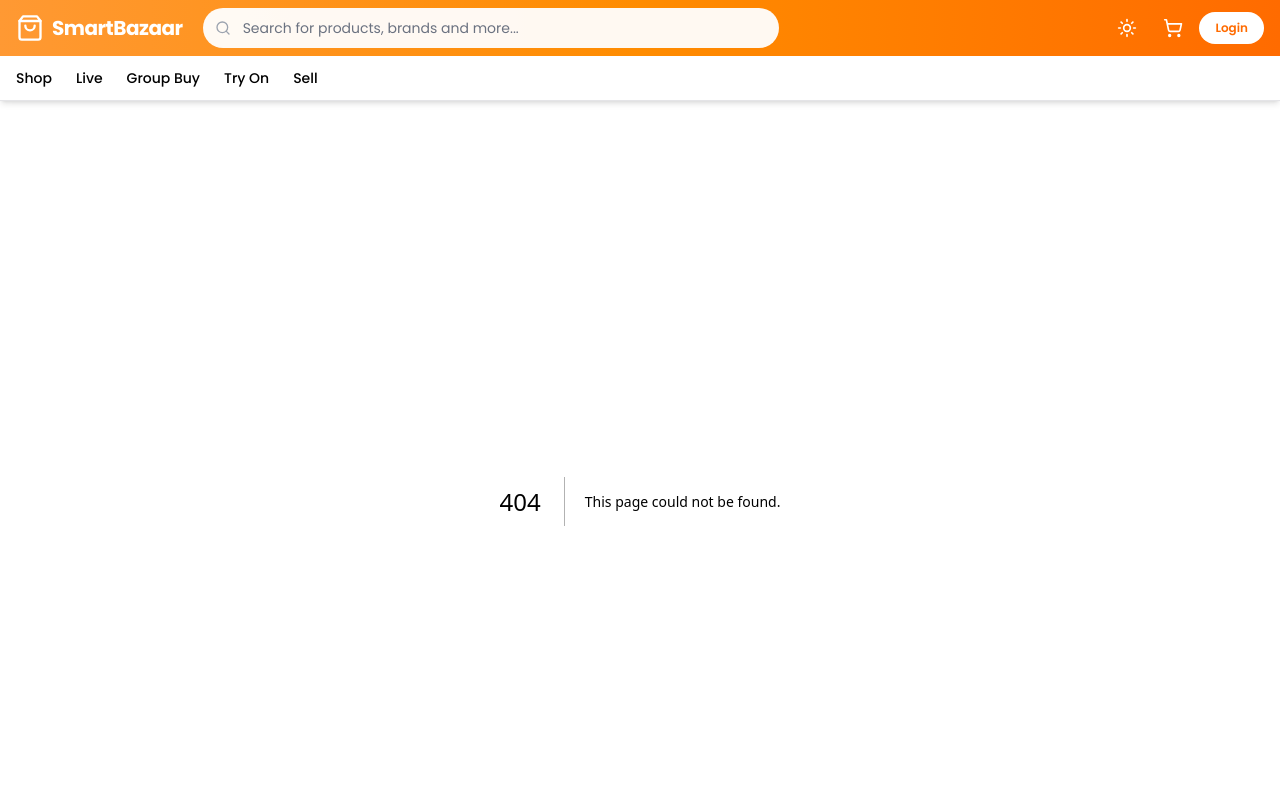
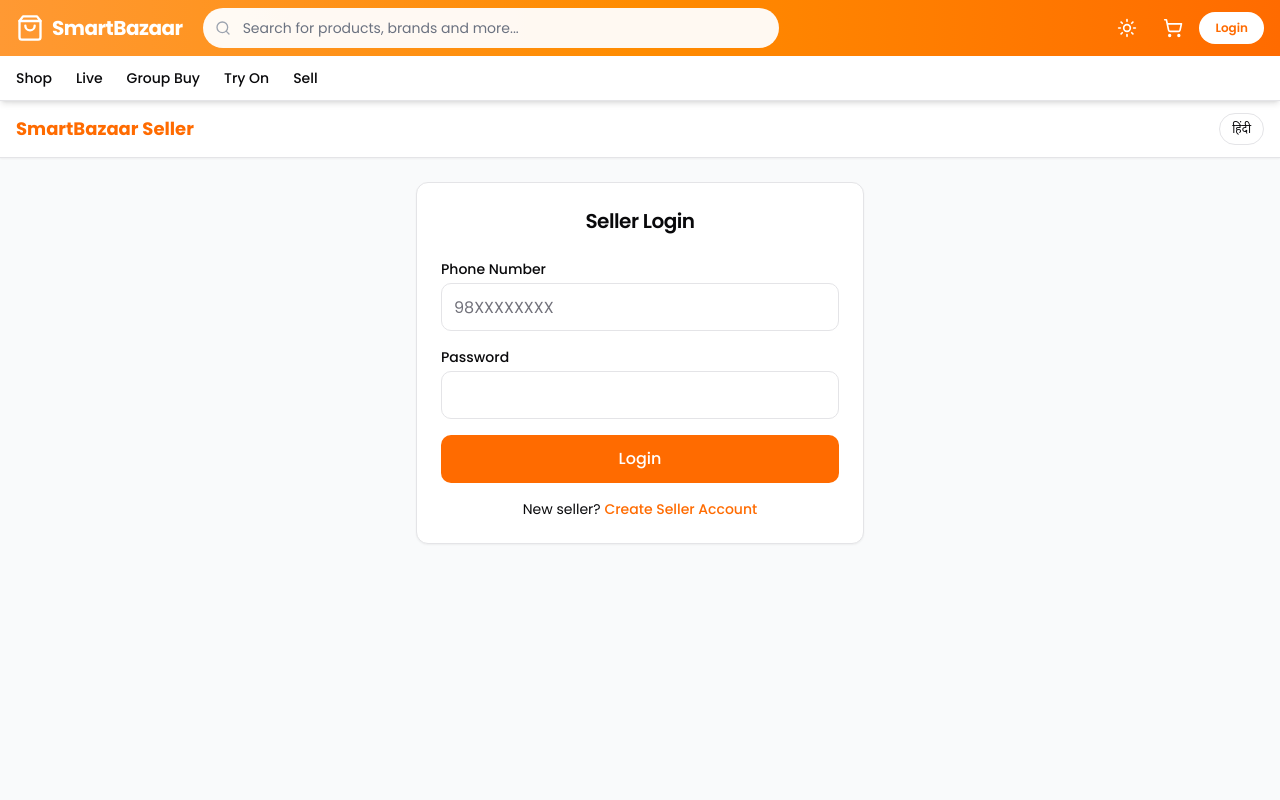
Before and after one commit to noimnotanshul/SmartBazaar, a Next.js app: page /seller/login in a window 1280 px wide. Before the commit this address had no page. Shown: the top 800 px of the page. Built offline with nearby package versions, Linux system fonts and the light colour scheme.

Commit message:
Create page.tsx

```diff
--- /dev/null
+++ b/app/seller/login/page.tsx
@@ -0,0 +1,90 @@
+"use client"
+
+import { useState } from "react"
+import { useRouter } from "next/navigation"
+import { useSellerLang } from "@/lib/seller-language"
+import { Button } from "@/components/ui/button"
+import { Input } from "@/components/ui/input"
+import { Card, CardContent, CardHeader, CardTitle } from "@/components/ui/card"
+import Link from "next/link"
+import { toast } from "sonner"
+
+export default function SellerLoginPage() {
+  const { t } = useSellerLang()
+  const router = useRouter()
+  const [loading, setLoading] = useState(false)
+  const [phone, setPhone] = useState("")
+  const [password, setPassword] = useState("")
+
+  const handleSubmit = async (e: React.FormEvent) => {
+    e.preventDefault()
+    setLoading(true)
+
+    try {
+      const saved = localStorage.getItem("seller_data")
+      if (!saved) {
+        toast.error("Pehle signup karo")
+        setLoading(false)
+        return
+      }
+
+      const seller = JSON.parse(saved)
+      if (seller.phone === phone && seller.password === password) {
+        toast.success("Login successful!")
+        router.push("/seller")
+      } else {
+        toast.error("Phone ya password galat hai")
+      }
+    } catch {
+      toast.error("Error aaya")
+    } finally {
+      setLoading(false)
+    }
+  }
+
+  return (
+    <div className="max-w-md mx-auto">
+      <Card>
+        <CardHeader>
+          <CardTitle className="text-xl text-center">{t("loginTitle")}</CardTitle>
+        </CardHeader>
+        <CardContent>
+          <form onSubmit={handleSubmit} className="space-y-4">
+            <div>
+              <label className="text-sm font-medium mb-1 block">{t("phone")}</label>
+              <Input
+                type="tel"
+                value={phone}
+                onChange={(e) => setPhone(e.target.value)}
+                placeholder="98XXXXXXXX"
+                className="h-12 text-base"
+              />
+            </div>
+            <div>
+              <label className="text-sm font-medium mb-1 block">{t("password")}</label>
+              <Input
+                type="password"
+                value={password}
+                onChange={(e) => setPassword(e.target.value)}
+                className="h-12 text-base"
+              />
+            </div>
+            <Button
+              type="submit"
+              disabled={loading}
+              className="w-full h-12 text-base bg-[#FF6B00] hover:bg-[#E65C00]"
+            >
+              {loading ? t("loading") : t("login")}
+            </Button>
+          </form>
+          <p className="text-center text-sm mt-4">
+            {t("noAccount")}{" "}
+            <Link href="/seller/signup" className="text-[#FF6B00] font-medium">
+              {t("signup")}
+            </Link>
+          </p>
+        </CardContent>
+      </Card>
+    </div>
+  )
+}
```
